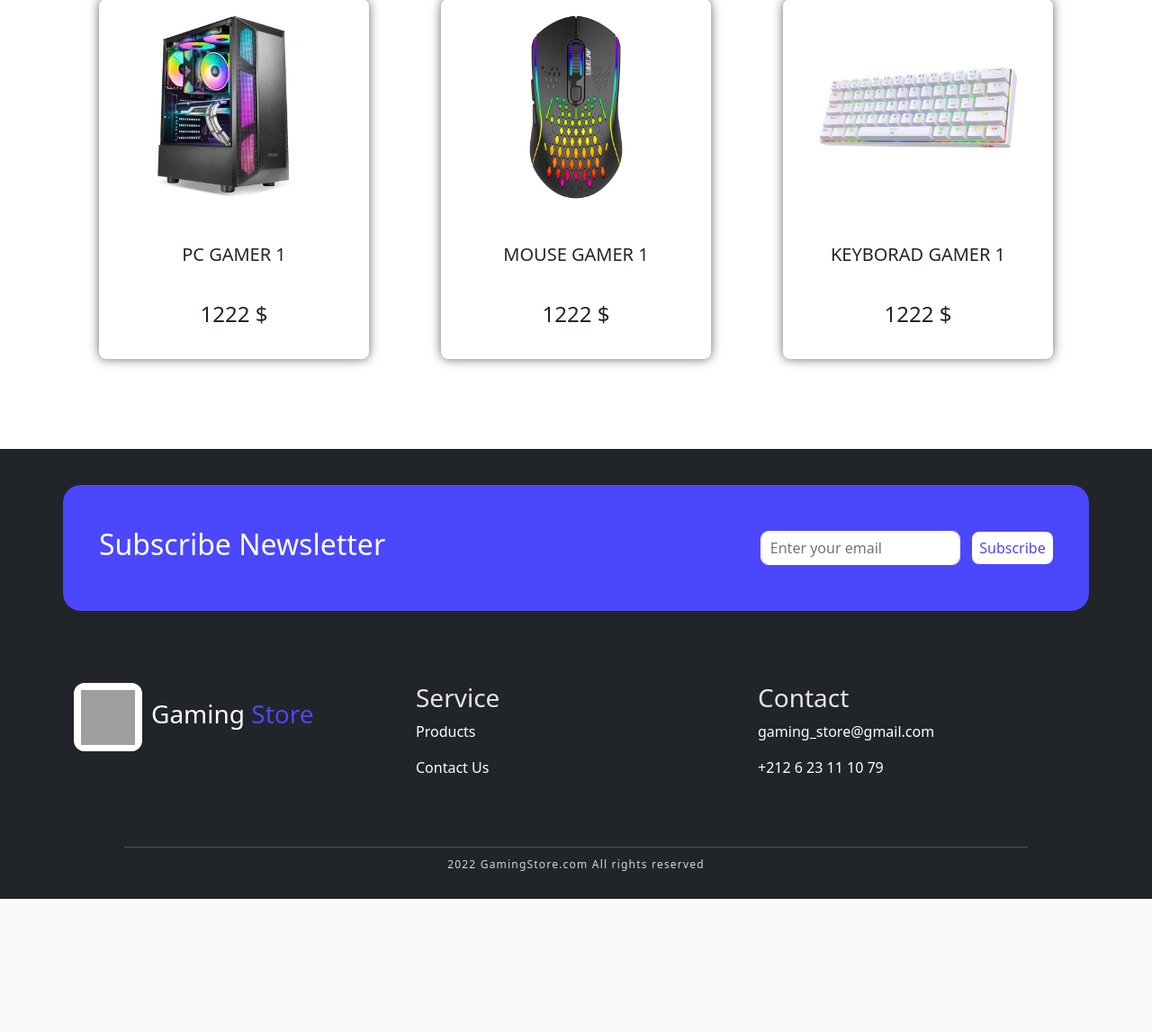
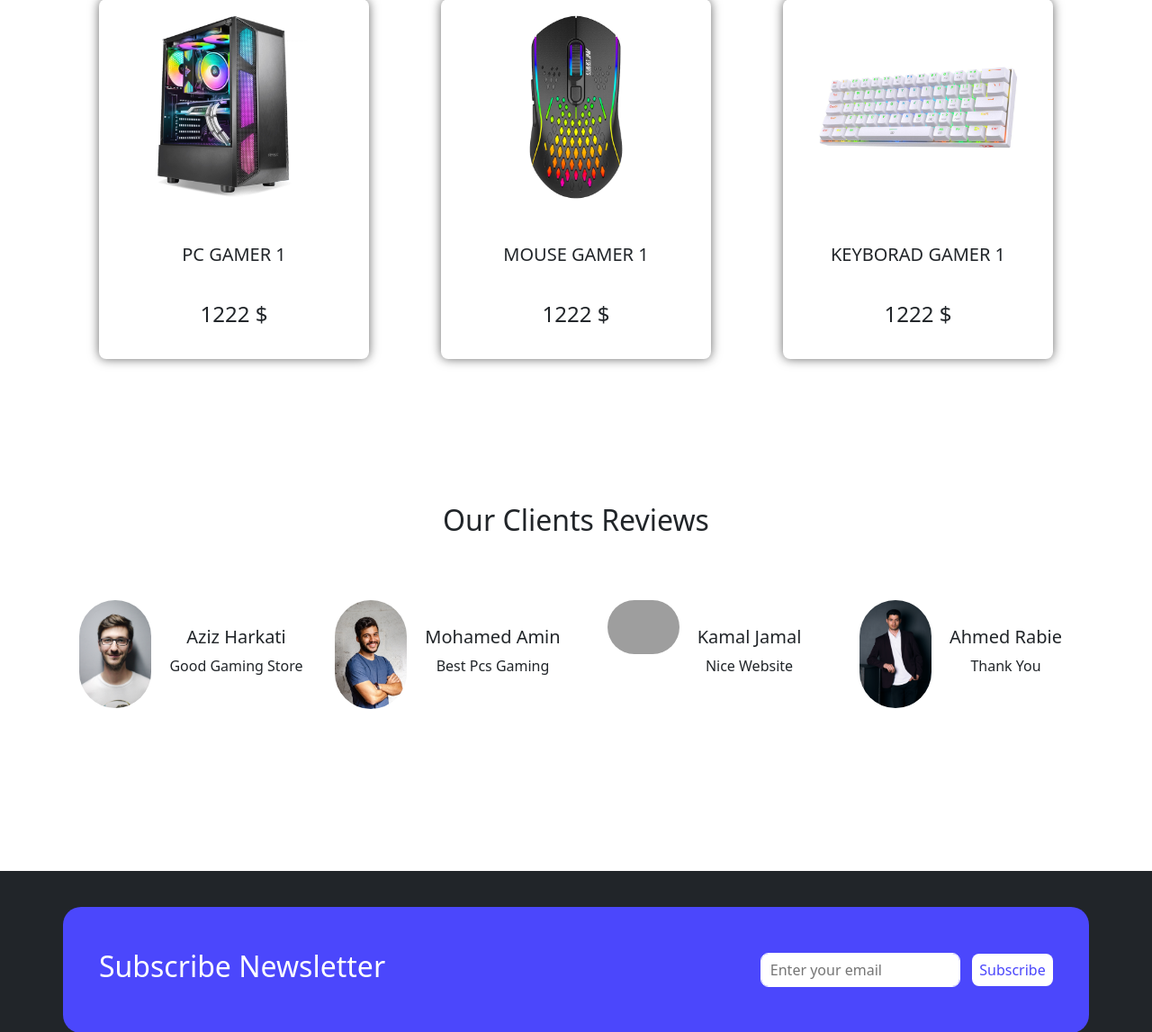
Before and after one commit to AzizHr/BRIEF_4, a PHP site: page / in a window 1280 px wide. Shown: the part 1003-2150 px from the top of the page at 90% size. Before the commit the page ends 2002 px from the top, so only its background shows below. Run offline with PHP 8.4, Linux system fonts and the light colour scheme; grey boxes are pictures that could not be loaded.

Commit message:
update HR

```diff
--- a/LIVRABLE_3&4/Gaming_Store/index.php
+++ b/LIVRABLE_3&4/Gaming_Store/index.php
@@ -1,6 +1,38 @@
 <?php
 require_once 'header.php'
 ?>
+      <style>
+        .user-reviews{
+          margin-top:160px;
+          padding-bottom:100px;
+        }
+        .reviews-row{
+          display:flex;
+          row-gap:60px;
+        }
+        .review{
+          display:flex;
+          align-items:center;
+          justify-content:center;
+          column-gap:20px;
+        }
+        .review .r-info{
+          display:flex;
+          flex-direction:column;
+          align-items:center;
+          justify-content:center;
+          margin-top:50px;
+        }
+        .r-img{
+          width: 80px;
+          height: 80px;
+          border-radius: 90px;
+        }
+        .r-img img{
+          width: 100%;
+          border-radius: 90px;
+        }
+      </style>
       <div class="GS container justify-content-center mt-5">
         <h2 class="gaming">Gaming</h2> <div class="store"><h2>Store</h2></div>
       </div>
@@ -50,6 +82,48 @@ require_once 'header.php'
         </div>
       </div>
 
+      <div class="container justify-content-center user-reviews">
+        <h2 class="text-center">Our Clients Reviews</h2>
+        <div class="row mt-5 reviews-row">
+        <div class="col-lg-3 col-md-6 col-sm-12">
+          <div class="review">
+            <div class="r-img"><img src="images/user1.jpg" alt=""></div>
+            <div class="r-info">
+              <h5>Aziz Harkati</h5>
+              <p>Good Gaming Store</p>
+            </div>
+          </div>
+        </div>
+        <div class="col-lg-3 col-md-6 col-sm-12">
+          <div class="review">
+            <div class="r-img"><img src="images/user2.jpg" alt=""></div>
+            <div class="r-info">
+              <h5>Mohamed Amin</h5>
+              <p>Best Pcs Gaming</p>
+            </div>
+          </div>
+        </div>
+        <div class="col-lg-3 col-md-6 col-sm-12">
+          <div class="review">
+            <div class="r-img"><img src="images/user3.jpg" alt=""></div>
+            <div class="r-info">
+              <h5>Kamal Jamal</h5>
+              <p>Nice Website</p>
+            </div>
+          </div>
+        </div>
+        <div class="col-lg-3 col-md-6 col-sm-12">
+          <div class="review">
+            <div class="r-img"><img src="images/user4.jpg" alt=""></div>
+            <div class="r-info">
+              <h5>Ahmed Rabie</h5>
+              <p>Thank You</p>
+            </div>
+          </div>
+        </div>
+        </div>
+      </div>
+
 
 <?php
   require_once 'footer.php'
```
Also changed, not shown: LIVRABLE_3&4/Gaming_Store/images/user1.jpg (added), LIVRABLE_3&4/Gaming_Store/images/user2.jpg (added), LIVRABLE_3&4/Gaming_Store/images/user4.jpg (added), 1 other file.
